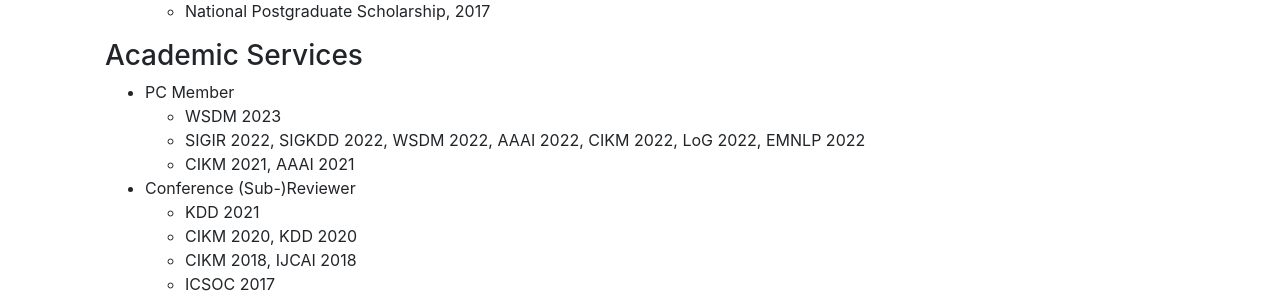
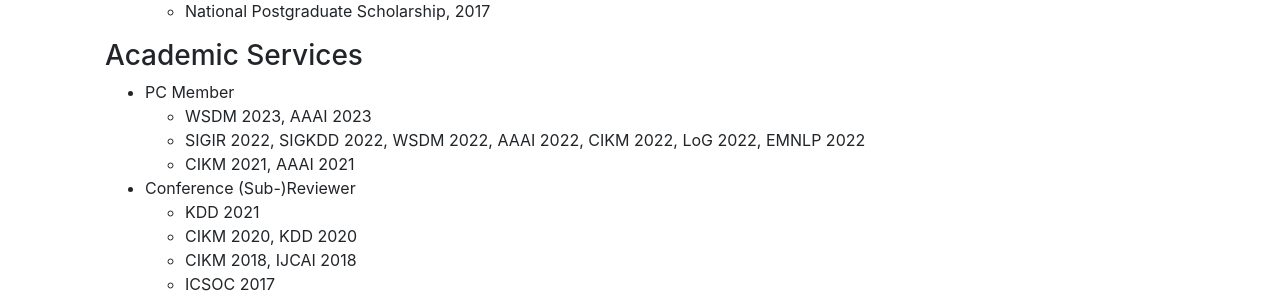
Before and after one commit to smartyfh/marvelous-mars-26de4, a Jekyll site: the page built from pages/about.md, in a window 1280 px wide. Shown: the part 976-1275 px from the top of the page. Built offline with Jekyll 4.4.1, drawn with Linux system fonts in a browser that asks for light colours; nearby versions of some CDN libraries; comment, search, counter and statistics services are not loaded.

Commit message:
Update about.md

```diff
--- a/pages/about.md
+++ b/pages/about.md
@@ -59,7 +59,7 @@ last-updated: 2020-10-30 5:55 PM
 ### Academic Services
 
 + PC Member
-  - WSDM 2023
+  - WSDM 2023, AAAI 2023
   - SIGIR 2022, SIGKDD 2022, WSDM 2022, AAAI 2022, CIKM 2022, LoG 2022, EMNLP 2022
   - CIKM 2021, AAAI 2021
 
```
